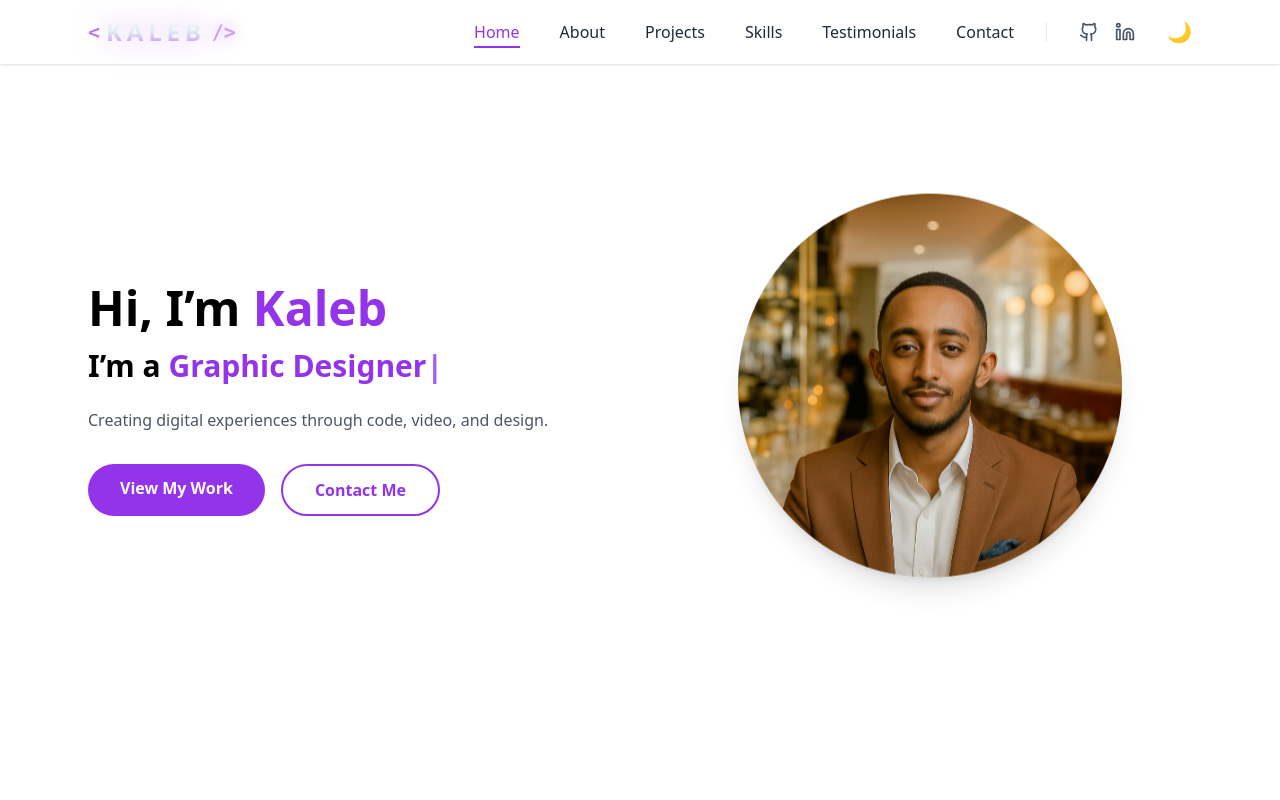
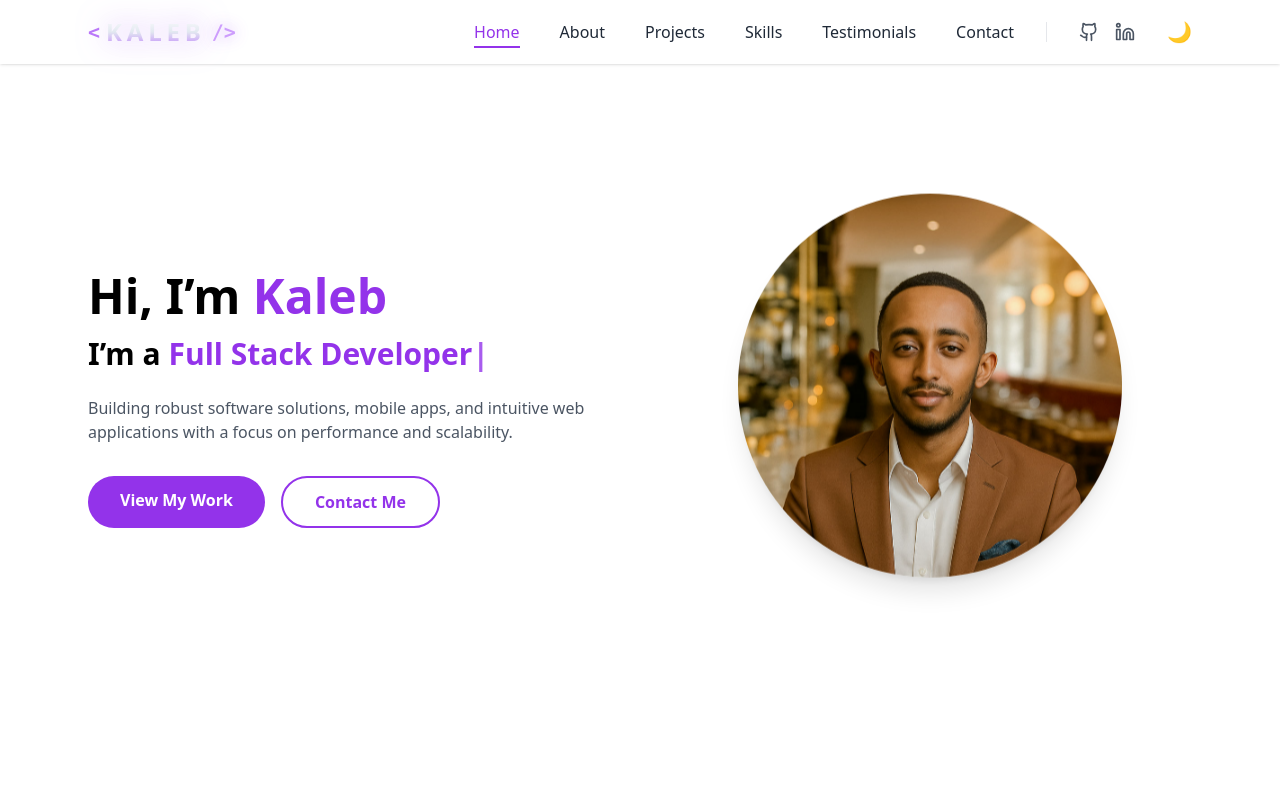
Before and after one commit to Kaleb-07/KalebDev, a React (Vite) app: page / in a window 1280 px wide. Shown: the top 800 px of the page. Built offline with nearby package versions, Linux system fonts and the light colour scheme.

Commit message:
updating the hero page roles

```diff
--- a/src/pages/Hero/Hero.jsx
+++ b/src/pages/Hero/Hero.jsx
@@ -3,8 +3,8 @@ import profileImg from "../../assets/MyProject/About-image.jpg";
 
 const roles = [
     "Software Engineer",
-    "Graphic Designer",
-    "Video Editor",
+    "Full Stack Developer",
+    "UI/UX Designer",
 ];
 // hero logic
 export default function Hero() {
@@ -55,7 +55,7 @@ export default function Hero() {
                         </h3>
 
                         <p className="text-gray-600 dark:text-gray-300 max-w-xl mb-8">
-                            Creating digital experiences through code, video, and design.
+                            Building robust software solutions, mobile apps, and intuitive web applications with a focus on performance and scalability.
                         </p>
 
                         {/* BUTTONS */}
```
